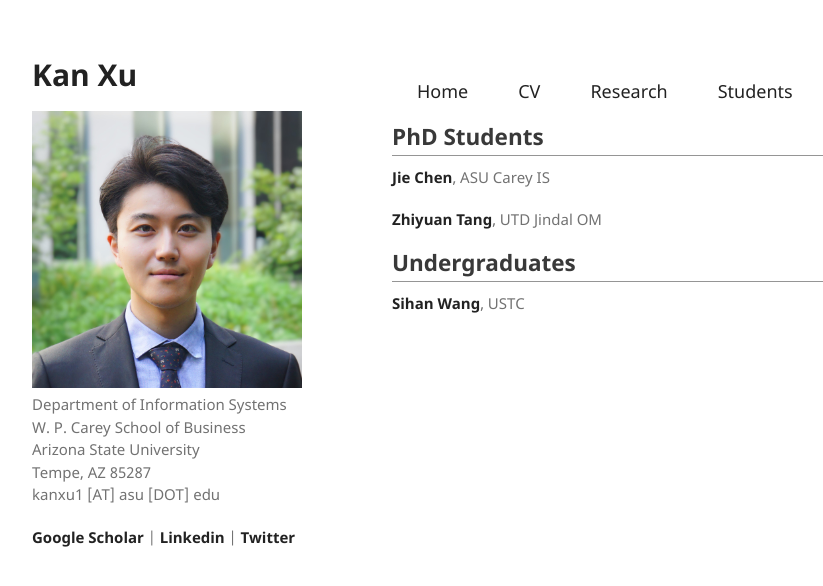
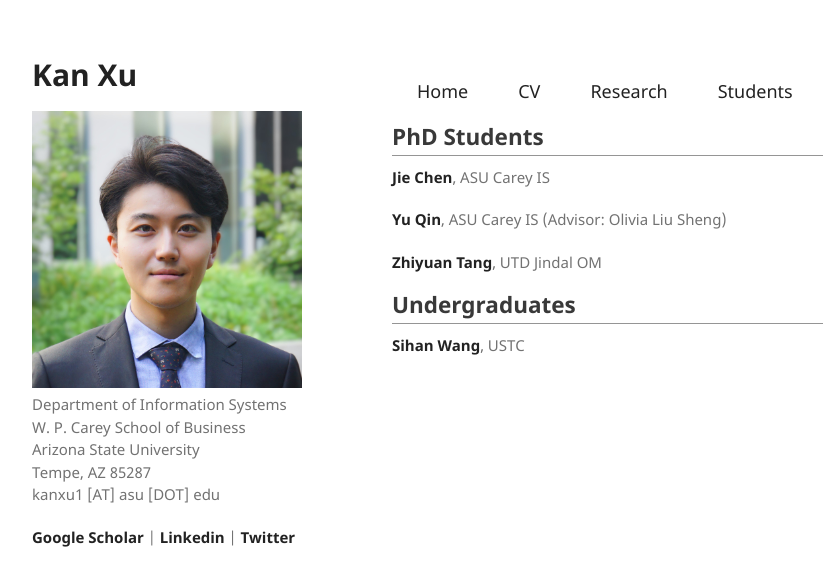
Before and after one commit to kanxu526/kanxu526.github.io, a Jekyll site: the page built from student.md, in a window 1280 px wide. Shown: the top 586 px of the page, without its empty margins (178-1001 px from the left). Built offline with Jekyll 4.4.1, drawn with Linux system fonts in a browser that asks for light colours.

Commit message:
Update student.md

```diff
--- a/student.md
+++ b/student.md
@@ -13,6 +13,8 @@ layout: default
 
 <p><a href="https://search.asu.edu/profile/4750809">Jie Chen</a>, ASU Carey IS</p>
 
+<p><a href="https://yuqin.tech/">Yu Qin</a>, ASU Carey IS (Advisor: Olivia Liu Sheng)</p>
+
 <p><a href="https://tangzyer.github.io/site/">Zhiyuan Tang</a>, UTD Jindal OM</p>
 
 <h2>Undergraduates</h2>
```
